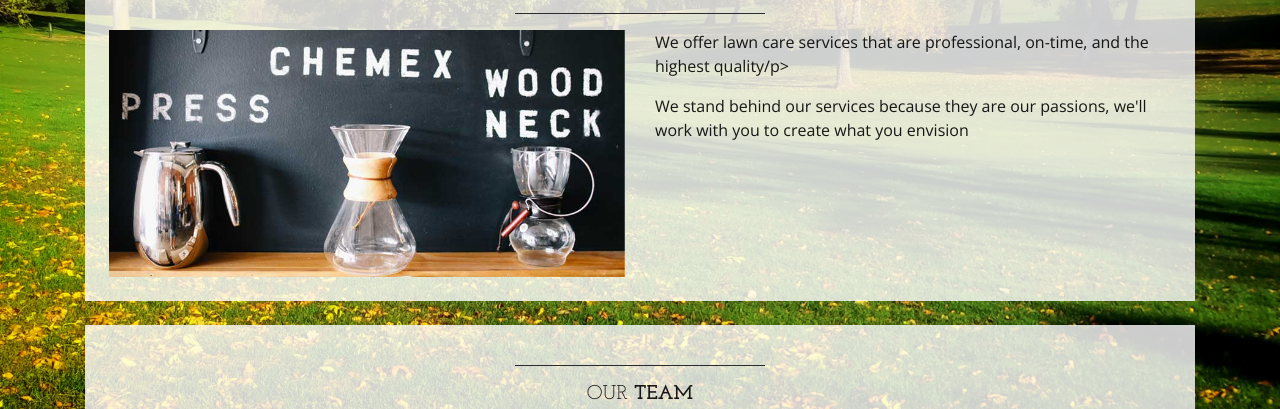
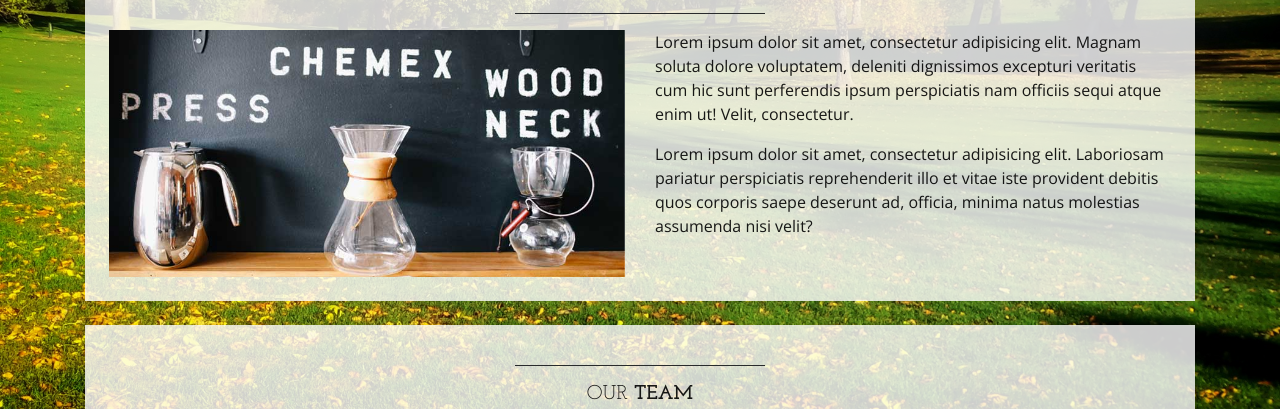
Before and after one commit to tarmes/joemow, a website: page about.html in a window 1280 px wide. Shown: the part 391-800 px from the top of the page. Drawn offline with nearby package versions, Linux system fonts and the light colour scheme.

Commit message:
Revert "Update about.html"

```diff
--- a/about.html
+++ b/about.html
@@ -65,8 +65,8 @@
             <img class="img-fluid mb-4 mb-lg-0" src="img/slide-2.jpg" alt="">
           </div>
           <div class="col-lg-6">
-            <p>We offer lawn care services that are professional, on-time, and the highest quality/p>
-            <p>We stand behind our services because they are our passions, we'll work with you to create what you envision</p>
+            <p>Lorem ipsum dolor sit amet, consectetur adipisicing elit. Magnam soluta dolore voluptatem, deleniti dignissimos excepturi veritatis cum hic sunt perferendis ipsum perspiciatis nam officiis sequi atque enim ut! Velit, consectetur.</p>
+            <p>Lorem ipsum dolor sit amet, consectetur adipisicing elit. Laboriosam pariatur perspiciatis reprehenderit illo et vitae iste provident debitis quos corporis saepe deserunt ad, officia, minima natus molestias assumenda nisi velit?</p>
           </div>
         </div>
       </div>
```
